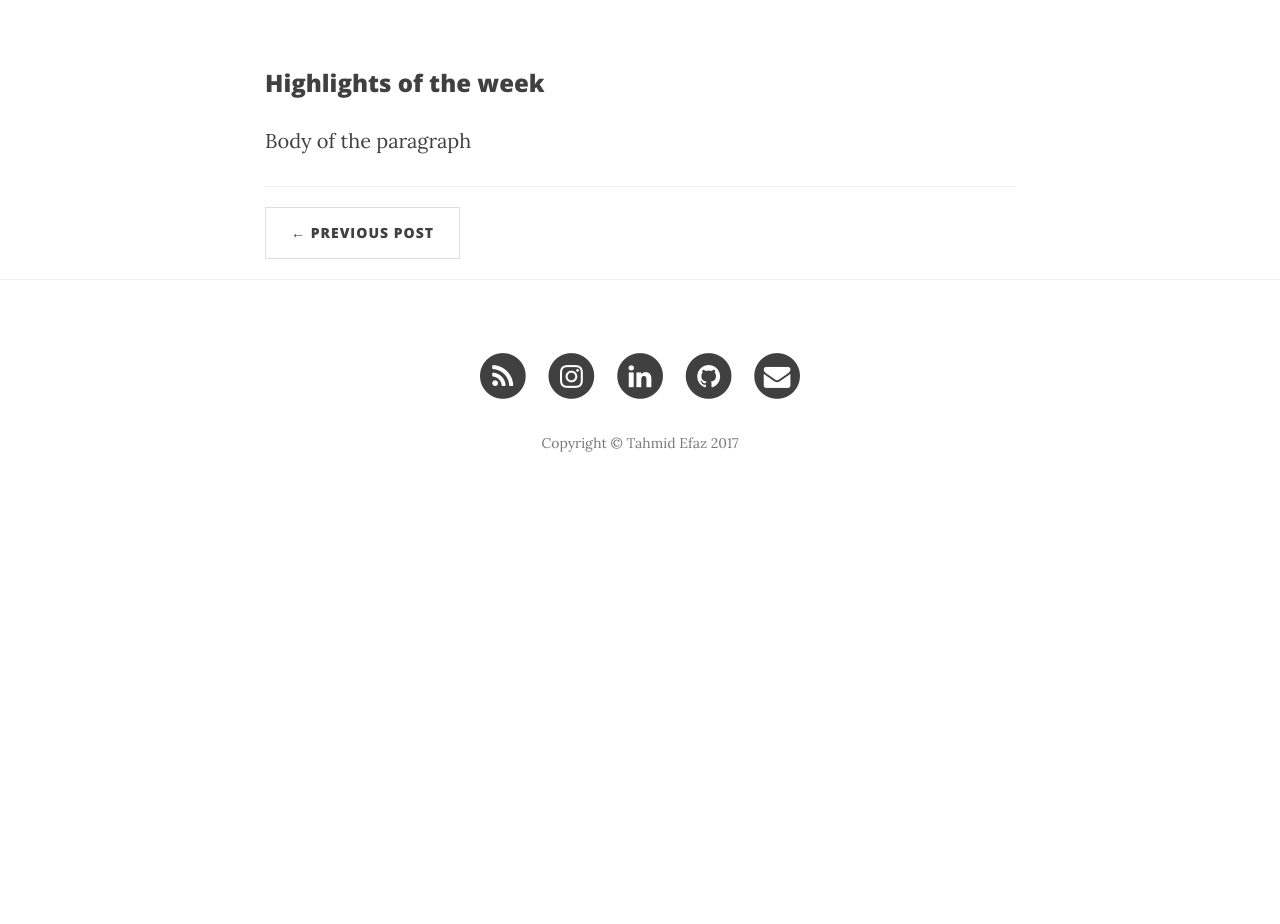
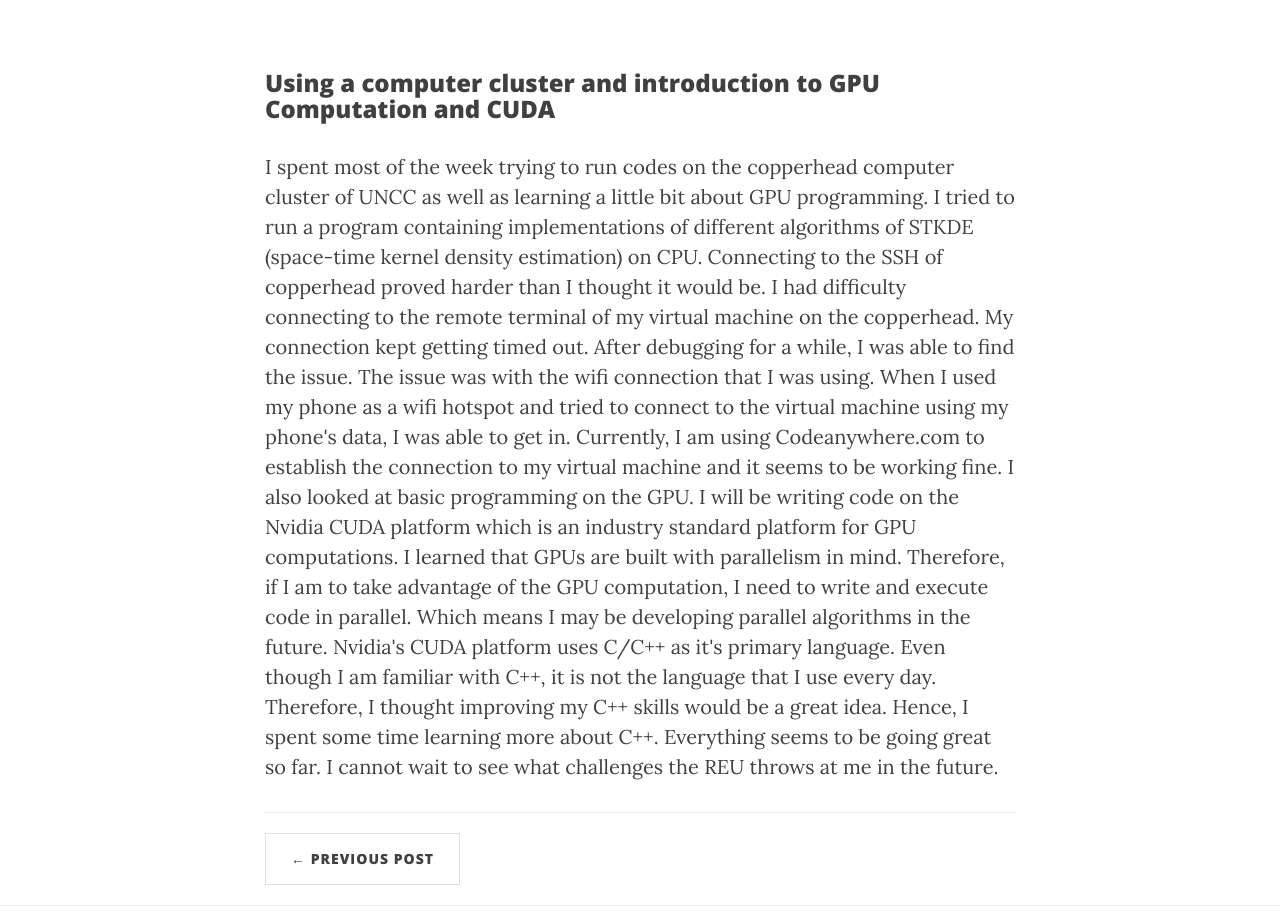
Before and after one commit to tahmidefaz/blog, a Jekyll site: the page built from _posts/2017-06-09-SummerIntern-Wk2.markdown, in a window 1280 px wide and 1400 px high. Shown: the part 476-1400 px from the top of the window. Built offline with Jekyll 4.4.1, drawn with Linux system fonts in a browser that asks for light colours; nearby versions of some CDN libraries.

Commit message:
Updated with the body

```diff
--- a/_posts/2017-06-09-SummerIntern-Wk2.markdown
+++ b/_posts/2017-06-09-SummerIntern-Wk2.markdown
@@ -7,5 +7,9 @@ author:     "Tahmid Efaz"
 header-img: "img/post-01-bg.jpg"
 ---
 
-<h3>Highlights of the week</h3>
-<p>Body of the paragraph</p>
+<h3>Using a computer cluster and introduction to GPU Computation and CUDA</h3>
+<p>I spent most of the week trying to run codes on the copperhead computer cluster of UNCC as well as learning a little bit about GPU programming. I tried to run a program containing implementations of different algorithms of STKDE (space-time kernel density estimation) on CPU. Connecting to the SSH of copperhead proved harder than I thought it would be. I had difficulty connecting to the remote terminal of my virtual machine on the copperhead. My connection kept getting timed out. After debugging for a while, I was able to find the issue. The issue was with the wifi connection that I was using. When I used my phone as a wifi hotspot and tried to connect to the virtual machine using my phone's data, I was able to get in. Currently, I am using Codeanywhere.com to establish the connection to my virtual machine and it seems to be working fine.
+I also looked at basic programming on the GPU. I will be writing code on the Nvidia CUDA platform which is an industry standard platform for GPU computations. I learned that GPUs are built with parallelism in mind. Therefore, if I am to take advantage of the GPU computation, I need to write and execute code in parallel. Which means I may be developing parallel algorithms in the future.
+Nvidia's CUDA platform uses C/C++ as it's primary language. Even though I am familiar with C++, it is not the language that I use every day. Therefore, I thought improving my C++ skills would be a great idea. Hence, I spent some time learning more about C++.
+Everything seems to be going great so far. I cannot wait to see what challenges the REU throws at me in the future.
+</p>
```
